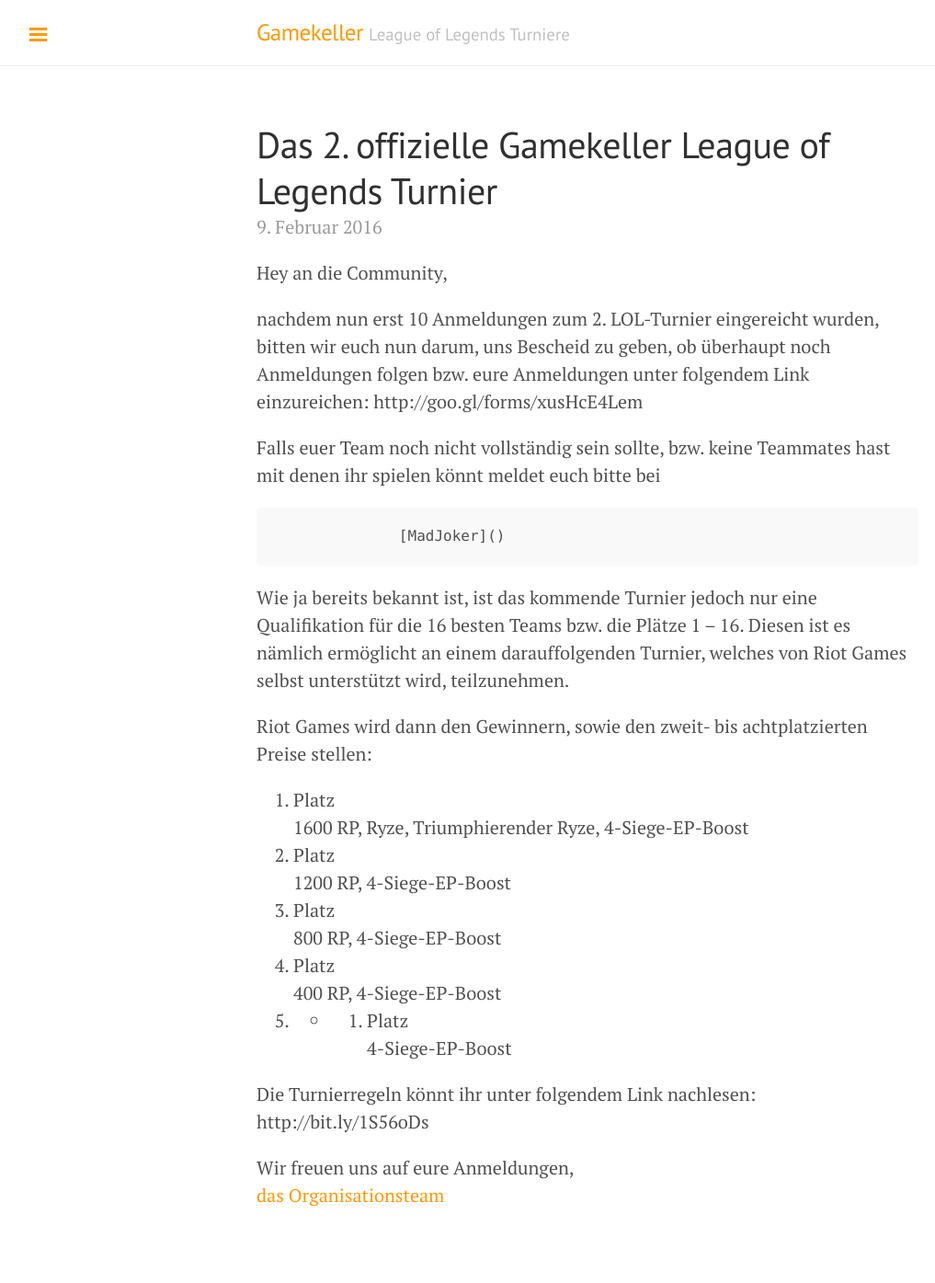
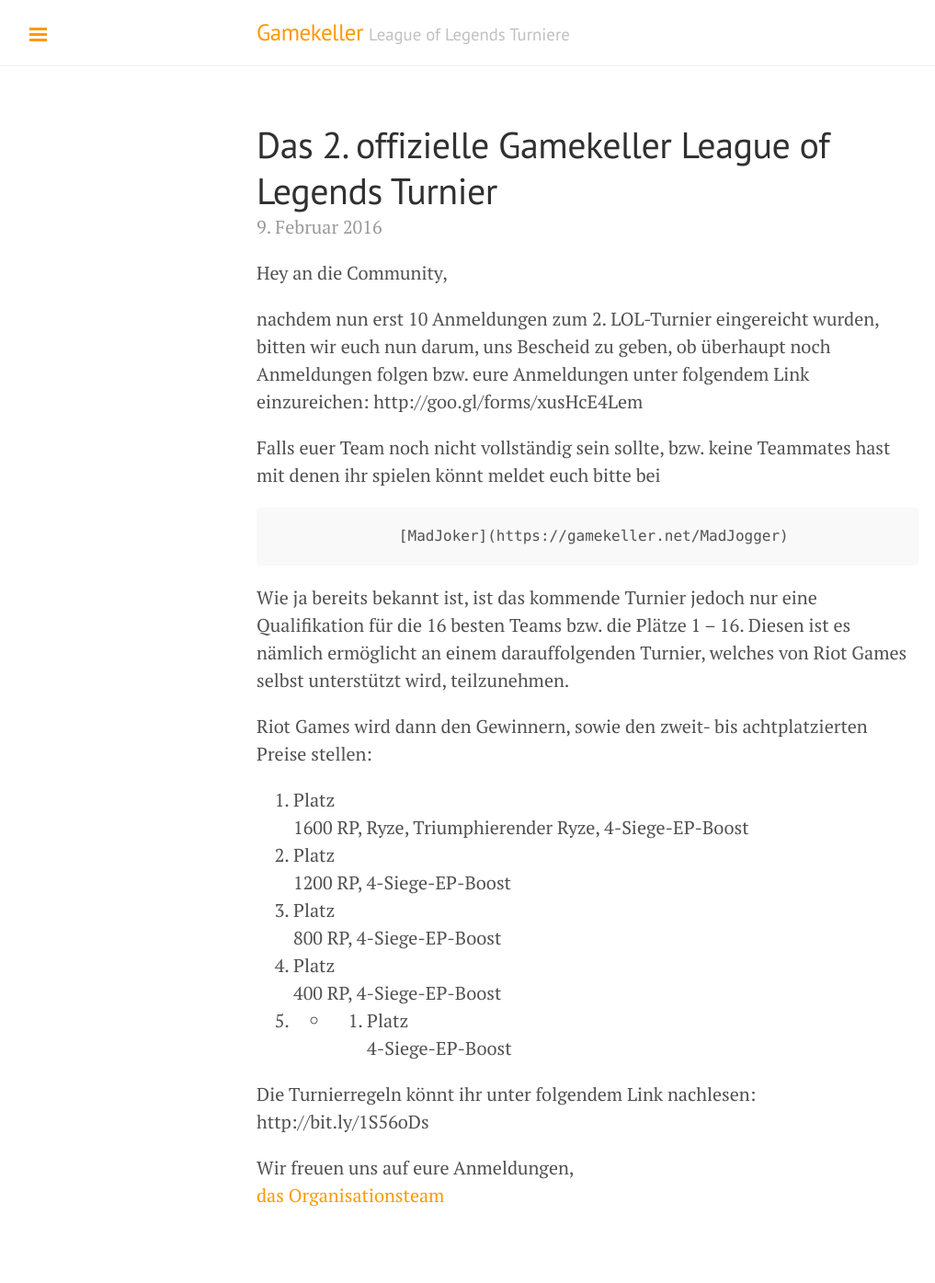
Before and after one commit to gamekeller/League-of-Legends-Turnier-Page, a Jekyll site: the page built from _posts/2016-02-09-2.lol-turnier.md, in a window 1280 px wide. Shown: the whole page at 92% size, without its empty margins (1-1018 px from the left). Built offline with Jekyll 4.4.1, drawn with Linux system fonts in a browser that asks for light colours.

Commit message:
Update and rename 2016-02-9-2.lol-turnier.md to 2016-02-09-2.lol-turnier.md

```diff
--- a/_posts/2016-02-9-2.lol-turnier.md
+++ b/_posts/2016-02-09-2.lol-turnier.md
@@ -12,7 +12,7 @@
 Falls euer Team noch nicht vollständig sein sollte,
 bzw. keine Teammates hast mit denen ihr spielen könnt meldet euch bitte bei
 
-                  [MadJoker]({{https://gamekeller.net/MadJogger}})
+                  [MadJoker](https://gamekeller.net/MadJogger)
 
 
 Wie ja bereits bekannt ist, ist das kommende Turnier jedoch nur eine Qualifikation
```
